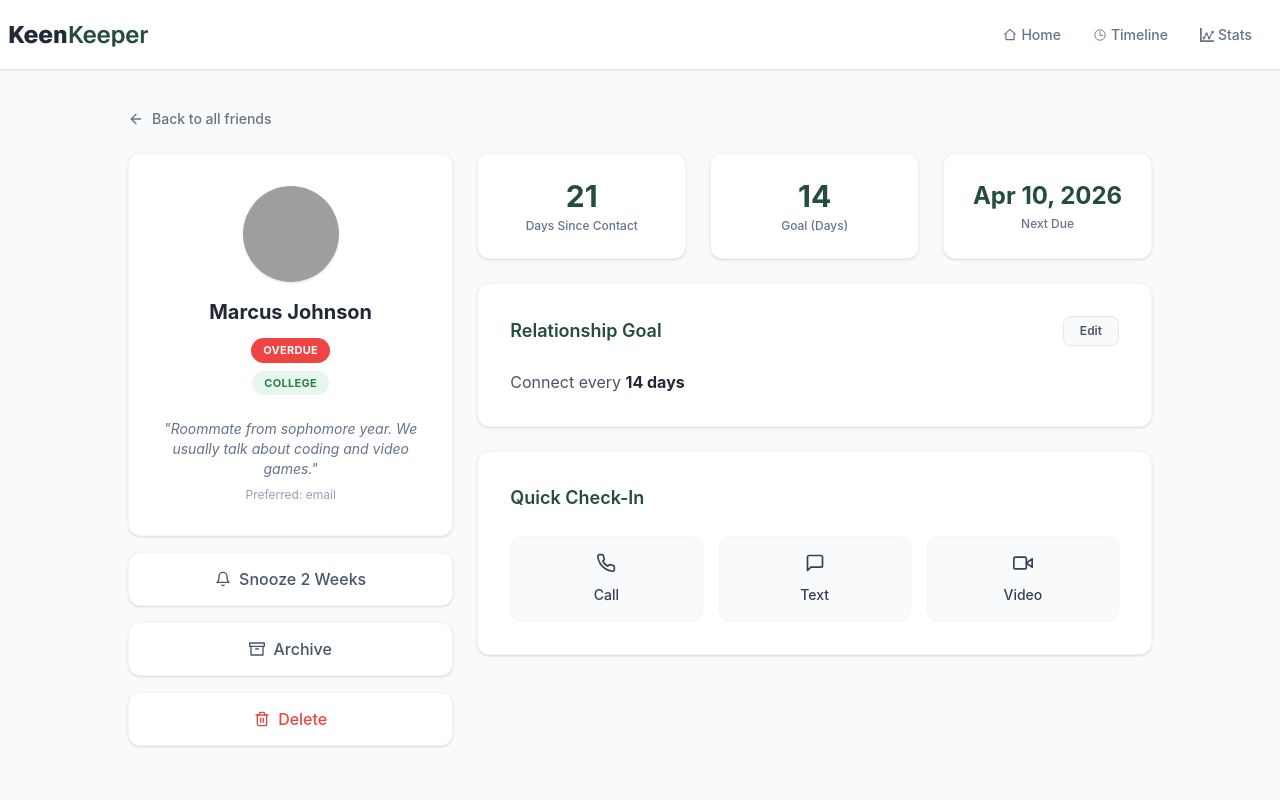
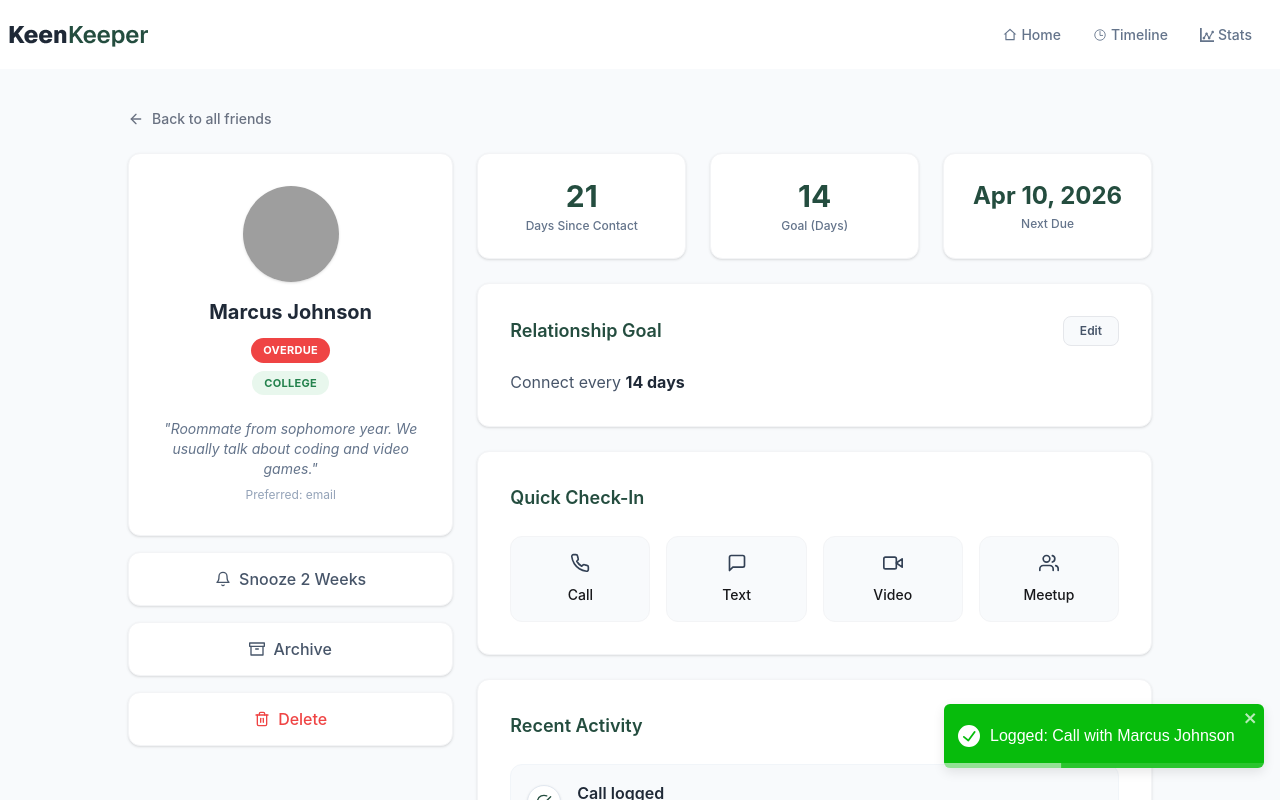
Before and after one commit to musabbirrahman/keen-keeper-A7, a React (Vite) app: page /friendsDetails/1 in a window 1280 px wide. Both pictures are taken after a click on the button "Call". Shown: the top 800 px of the page. Built offline with nearby package versions, Linux system fonts and the light colour scheme; grey boxes are pictures that could not be loaded.

Commit message:
created contex and updated timeline

```diff
--- a/package.json
+++ b/package.json
@@ -15,6 +15,7 @@
     "react-dom": "^19.2.4",
     "react-icons": "^5.6.0",
     "react-router": "^7.14.1",
+    "react-toastify": "^11.0.5",
     "tailwindcss": "^4.2.2"
   },
   "devDependencies": {
--- a/src/Components/Layout/MainLayout.jsx
+++ b/src/Components/Layout/MainLayout.jsx
@@ -1,15 +1,32 @@
-import React from 'react';
-import NavBar from '../../NavBar/NavBar';
-import { Outlet } from 'react-router';
-import Footer from '../HomePage/Footer/Footer';
+import React from "react";
+import NavBar from "../../NavBar/NavBar";
+import { Outlet } from "react-router";
+import Footer from "../HomePage/Footer/Footer";
+import { TimelineProvider } from "../../context/TimelineContext";
+import { ToastContainer } from 'react-toastify';
+import 'react-toastify/dist/ReactToastify.css';
 
 const MainLayout = () => {
   return (
+    <TimelineProvider>
       <div>
         <NavBar></NavBar>
         <Outlet></Outlet>
         <Footer></Footer>
+        <ToastContainer
+          position="bottom-right"
+          autoClose={3000}
+          hideProgressBar={false}
+          newestOnTop={false}
+          closeOnClick
+          rtl={false}
+          pauseOnFocusLoss
+          draggable
+          pauseOnHover
+          theme="colored"
+        />
       </div>
+    </TimelineProvider>
   );
 };
 
--- a/src/context/TimelineContext.jsx
+++ b/src/context/TimelineContext.jsx
@@ -0,0 +1,36 @@
+import React, { createContext, useState, useContext } from 'react';
+
+
+const TimelineContext = createContext();
+
+
+export const TimelineProvider = ({ children }) => {
+  const [timeline, setTimeline] = useState([]);
+
+
+  const logActivity = (type, friendName) => {
+    const newEntry = {
+      id: Date.now(),
+      type: type,
+      friend: friendName,
+      date: new Date().toLocaleDateString('en-US', {
+        month: 'short', day: 'numeric', year: 'numeric'
+      }),
+      time: new Date().toLocaleTimeString('en-US', {
+        hour: '2-digit', minute: '2-digit'
+      })
+    };
+
+
+    setTimeline((prevTimeline) => [newEntry, ...prevTimeline]);
+  };
+
+  return (
+    <TimelineContext.Provider value={{ timeline, logActivity }}>
+      {children}
+    </TimelineContext.Provider>
+  );
+};
+
+
+export const useTimeline = () => useContext(TimelineContext);
--- a/src/pages/FriendsDetails.jsx
+++ b/src/pages/FriendsDetails.jsx
@@ -1,28 +1,29 @@
 import React from 'react';
 import { useLoaderData, useParams, useNavigate } from 'react-router';
-import {
-  FiArrowLeft, FiBell, FiArchive, FiTrash2,
-  FiPhone, FiMessageSquare, FiVideo
-} from 'react-icons/fi';
+import { FiArrowLeft, FiBell, FiArchive, FiTrash2, FiPhone, FiMessageSquare, FiVideo, FiUsers, FiCheckCircle } from 'react-icons/fi';
+import { useTimeline } from '../context/TimelineContext';
+
+
+import { toast } from 'react-toastify';
 
 const FriendsDetails = () => {
   const allFriends = useLoaderData();
   const { id } = useParams();
   const navigate = useNavigate();
 
-  const friend = allFriends.find((currentFriend) => currentFriend.id.toString() === id);
+  const { timeline, logActivity } = useTimeline();
 
-  if (!friend) {
-    return (
-      <div className="min-h-[50vh] flex flex-col items-center justify-center bg-slate-50">
-        <h2 className="text-2xl font-bold text-gray-800">Friend not found</h2>
-        <button onClick={() => navigate(-1)} className="mt-4 text-[#244D3F] hover:underline font-medium">
-          ← Go back
-        </button>
-      </div>
-    );
-  }
+  const friend = allFriends.find((f) => f.id.toString() === id);
 
+  if (!friend) return <div>Friend not found</div>;
+
+  const handleCheckIn = (type) => {
+
+    logActivity(type, friend.name);
+
+
+    toast.success(`Logged: ${type} with ${friend.name}`);
+  };
 
   const statusConfig = {
     'on-track': { label: 'On-Track', color: 'bg-[#244D3F] text-white' },
@@ -40,94 +41,62 @@ const FriendsDetails = () => {
   });
 
   return (
-    <div className="w-full min-h-screen bg-[#F8FAFC] py-10 px-4 sm:px-6 font-sans">
-      <div className="max-w-5xl mx-auto">
+    <div className="w-full min-h-screen bg-[#F8FAFC] py-10 px-4 sm:px-6 font-sans relative overflow-hidden">
 
 
-        <button
-          onClick={() => navigate(-1)}
-          className="group flex items-center text-gray-500 hover:text-[#244D3F] transition-colors mb-6 font-medium text-sm"
-        >
-          <FiArrowLeft className="w-4 h-4 mr-2 group-hover:-translate-x-1 transition-transform" />
-          Back to all friends
+
+      <div className="max-w-5xl mx-auto">
+        <button onClick={() => navigate(-1)} className="group flex items-center text-gray-500 hover:text-[#244D3F] transition-colors mb-6 font-medium text-sm">
+          <FiArrowLeft className="w-4 h-4 mr-2 group-hover:-translate-x-1 transition-transform" /> Back to all friends
         </button>
-
 
         <div className="grid grid-cols-1 lg:grid-cols-12 gap-6">
 
-
           <div className="lg:col-span-4 flex flex-col gap-4">
-
-
             <div className="bg-white rounded-xl shadow-sm border border-gray-100 p-8 flex flex-col items-center text-center">
-              <img
-                src={friend.picture}
-                alt={friend.name}
-                className="w-24 h-24 rounded-full object-cover mb-4 shadow-sm"
-              />
-              <h1 className="text-xl font-bold text-[#1F2937] mb-3">
-                {friend.name}
-              </h1>
-
+              <img src={friend.picture} alt={friend.name} className="w-24 h-24 rounded-full object-cover mb-4 shadow-sm" />
+              <h1 className="text-xl font-bold text-[#1F2937] mb-3">{friend.name}</h1>
               <div className="flex flex-col gap-2 mb-6 items-center">
                 <span className={`px-3 py-1 text-[11px] font-bold rounded-full uppercase tracking-wide ${statusStyle.color}`}>
                   {statusStyle.label}
                 </span>
-
-
                 {friend.tags && friend.tags.length > 0 && (
                   <span className="bg-[#E8F7ED] text-[#24824D] text-[11px] font-bold px-3 py-1 rounded-full uppercase tracking-wide">
                     {friend.tags[0]}
                   </span>
                 )}
               </div>
-
-              <p className="italic text-[#64748B] text-sm mb-2">
-                "{friend.bio}"
-              </p>
-              <p className="text-[#94A3B8] text-xs">
-                Preferred: email
-              </p>
+              <p className="italic text-[#64748B] text-sm mb-2">"{friend.bio}"</p>
+              <p className="text-[#94A3B8] text-xs">Preferred: email</p>
             </div>
-
 
             <button className="w-full bg-white border border-gray-100 rounded-xl py-3.5 flex items-center justify-center gap-2 font-medium text-[#475569] shadow-sm hover:bg-gray-50 transition-colors">
               <FiBell className="w-4 h-4" /> Snooze 2 Weeks
             </button>
-
             <button className="w-full bg-white border border-gray-100 rounded-xl py-3.5 flex items-center justify-center gap-2 font-medium text-[#475569] shadow-sm hover:bg-gray-50 transition-colors">
               <FiArchive className="w-4 h-4" /> Archive
             </button>
-
             <button className="w-full bg-white border border-gray-100 rounded-xl py-3.5 flex items-center justify-center gap-2 font-medium text-[#EF4444] shadow-sm hover:bg-red-50 transition-colors">
               <FiTrash2 className="w-4 h-4" /> Delete
             </button>
-
           </div>
-
 
           <div className="lg:col-span-8 flex flex-col gap-6">
 
-
             <div className="grid grid-cols-1 sm:grid-cols-3 gap-4 sm:gap-6">
-
               <div className="bg-white rounded-xl shadow-sm border border-gray-100 p-6 flex flex-col items-center justify-center text-center">
                 <h2 className="text-3xl font-bold text-[#244D3F] mb-1">{friend.days_since_contact}</h2>
                 <p className="text-xs font-medium text-[#64748B]">Days Since Contact</p>
               </div>
-
               <div className="bg-white rounded-xl shadow-sm border border-gray-100 p-6 flex flex-col items-center justify-center text-center">
                 <h2 className="text-3xl font-bold text-[#244D3F] mb-1">{friend.goal}</h2>
                 <p className="text-xs font-medium text-[#64748B]">Goal (Days)</p>
               </div>
-
               <div className="bg-white rounded-xl shadow-sm border border-gray-100 p-6 flex flex-col items-center justify-center text-center">
                 <h2 className="text-2xl font-bold text-[#244D3F] mb-1">{formattedDate}</h2>
                 <p className="text-xs font-medium text-[#64748B]">Next Due</p>
               </div>
-
             </div>
-
 
             <div className="bg-white rounded-xl shadow-sm border border-gray-100 p-6 sm:p-8">
               <div className="flex justify-between items-center mb-6">
@@ -141,30 +110,50 @@ const FriendsDetails = () => {
               </p>
             </div>
 
-
             <div className="bg-white rounded-xl shadow-sm border border-gray-100 p-6 sm:p-8">
               <h3 className="text-[#244D3F] font-semibold text-lg mb-6">Quick Check-In</h3>
-
-              <div className="grid grid-cols-3 gap-3 sm:gap-4">
-                <button className="flex flex-col items-center justify-center p-4 bg-[#F8FAFC] border border-gray-100 rounded-xl hover:bg-gray-100 transition-colors gap-3">
-                  <FiPhone className="w-5 h-5 text-[#334155]" />
-                  <span className="text-sm font-medium text-[#334155]">Call</span>
+              <div className="grid grid-cols-2 sm:grid-cols-4 gap-3 sm:gap-4">
+                <button onClick={() => handleCheckIn('Call')} className="flex flex-col items-center justify-center p-4 bg-[#F8FAFC] border border-gray-100 rounded-xl hover:bg-[#E8F7ED] hover:text-[#244D3F] transition-all gap-3 group">
+                  <FiPhone className="w-5 h-5 text-[#334155] group-hover:text-[#244D3F]" />
+                  <span className="text-sm font-medium">Call</span>
                 </button>
-
-                <button className="flex flex-col items-center justify-center p-4 bg-[#F8FAFC] border border-gray-100 rounded-xl hover:bg-gray-100 transition-colors gap-3">
-                  <FiMessageSquare className="w-5 h-5 text-[#334155]" />
-                  <span className="text-sm font-medium text-[#334155]">Text</span>
+                <button onClick={() => handleCheckIn('Text')} className="flex flex-col items-center justify-center p-4 bg-[#F8FAFC] border border-gray-100 rounded-xl hover:bg-[#E8F7ED] hover:text-[#244D3F] transition-all gap-3 group">
+                  <FiMessageSquare className="w-5 h-5 text-[#334155] group-hover:text-[#244D3F]" />
+                  <span className="text-sm font-medium">Text</span>
                 </button>
-
-                <button className="flex flex-col items-center justify-center p-4 bg-[#F8FAFC] border border-gray-100 rounded-xl hover:bg-gray-100 transition-colors gap-3">
-                  <FiVideo className="w-5 h-5 text-[#334155]" />
-                  <span className="text-sm font-medium text-[#334155]">Video</span>
+                <button onClick={() => handleCheckIn('Video')} className="flex flex-col items-center justify-center p-4 bg-[#F8FAFC] border border-gray-100 rounded-xl hover:bg-[#E8F7ED] hover:text-[#244D3F] transition-all gap-3 group">
+                  <FiVideo className="w-5 h-5 text-[#334155] group-hover:text-[#244D3F]" />
+                  <span className="text-sm font-medium">Video</span>
+                </button>
+                <button onClick={() => handleCheckIn('Meetup')} className="flex flex-col items-center justify-center p-4 bg-[#F8FAFC] border border-gray-100 rounded-xl hover:bg-[#E8F7ED] hover:text-[#244D3F] transition-all gap-3 group">
+                  <FiUsers className="w-5 h-5 text-[#334155] group-hover:text-[#244D3F]" />
+                  <span className="text-sm font-medium">Meetup</span>
                 </button>
               </div>
             </div>
 
+            {timeline.filter(entry => entry.friend === friend.name).length > 0 && (
+              <div className="bg-white rounded-xl shadow-sm border border-gray-100 p-6 sm:p-8">
+                <h3 className="text-[#244D3F] font-semibold text-lg mb-6">Recent Activity</h3>
+                <div className="flex flex-col gap-4">
+                  {timeline
+                    .filter(entry => entry.friend === friend.name)
+                    .map((entry) => (
+                    <div key={entry.id} className="flex items-start gap-4 p-4 rounded-xl bg-slate-50 border border-slate-100">
+                      <div className="p-2 bg-white rounded-full shadow-sm mt-1 border border-slate-200">
+                        <FiCheckCircle className="w-4 h-4 text-[#244D3F]" />
+                      </div>
+                      <div>
+                        <p className="font-semibold text-[#1F2937]">{entry.type} logged</p>
+                        <p className="text-sm text-[#64748B] mt-1">{entry.date} at {entry.time}</p>
+                      </div>
+                    </div>
+                  ))}
+                </div>
+              </div>
+            )}
+
           </div>
-
         </div>
       </div>
     </div>
--- a/src/pages/Timeline.jsx
+++ b/src/pages/Timeline.jsx
@@ -1,59 +1,39 @@
 import React, { useState } from 'react';
 import { FiUsers, FiMessageSquare, FiVideo, FiPhone } from 'react-icons/fi';
-
+import { useTimeline } from '../context/TimelineContext';
 
 const iconConfig = {
-  'Meetup': {
-    icon: FiUsers,
-    textColor: 'text-amber-600',
-    bgColor: 'bg-amber-100'
-  },
-  'Text': {
-    icon: FiMessageSquare,
-    textColor: 'text-blue-500',
-    bgColor: 'bg-blue-100'
-  },
-  'Video': {
-    icon: FiVideo,
-    textColor: 'text-purple-600',
-    bgColor: 'bg-purple-100'
-  },
-  'Call': {
-    icon: FiPhone,
-    textColor: 'text-emerald-600',
-    bgColor: 'bg-emerald-100'
-  }
+  'Meetup': { icon: FiUsers, textColor: 'text-amber-600', bgColor: 'bg-amber-100' },
+  'Text': { icon: FiMessageSquare, textColor: 'text-blue-500', bgColor: 'bg-blue-100' },
+  'Video': { icon: FiVideo, textColor: 'text-purple-600', bgColor: 'bg-purple-100' },
+  'Call': { icon: FiPhone, textColor: 'text-emerald-600', bgColor: 'bg-emerald-100' }
 };
 
 const Timeline = () => {
   const [filter, setFilter] = useState('All');
 
-  const timelineData = [
-    { id: 1, type: "Meetup", friend: "Tom Baker", date: "March 29, 2026" },
-    { id: 2, type: "Text", friend: "Sarah Chen", date: "March 28, 2026" },
-    { id: 4, type: "Video", friend: "Aisha Patel", date: "March 23, 2026" },
-
-  ];
+  const { timeline } = useTimeline();
 
   const filteredData = filter === 'All'
-    ? timelineData
-    : timelineData.filter(item => item.type === filter);
+    ? timeline
+    : timeline.filter(item => item.type === filter);
 
   return (
     <div className="min-h-screen bg-[#F8FAFC] py-12 px-4 sm:px-6 font-sans">
       <div className="max-w-3xl mx-auto">
 
 
-        <div className="mb-8">
-          <h1 className="text-[32px] sm:text-[40px] font-extrabold text-[#111827] mb-6 tracking-tight">
+        <div className="mb-8 flex flex-col sm:flex-row sm:items-center sm:justify-between gap-4">
+          <h1 className="text-3xl sm:text-[40px] font-extrabold text-[#111827] tracking-tight">
             Timeline
           </h1>
 
-          <div className="relative inline-block w-48">
+
+          <div className="w-full sm:w-auto">
             <select
               value={filter}
               onChange={(e) => setFilter(e.target.value)}
-              className="block w-full appearance-none bg-[#F8FAFC] border border-gray-200 text-[#4B5563] text-sm py-2.5 pl-4 pr-8 rounded-lg shadow-sm focus:outline-none focus:ring-2 focus:ring-[#244D3F]/20 focus:border-[#244D3F] transition-colors cursor-pointer"
+              className="select select-bordered w-full sm:w-[200px] bg-white focus:outline-none focus:border-[#244D3F]"
             >
               <option value="All">Filter timeline</option>
               <option value="Meetup">Meetup</option>
@@ -61,29 +41,19 @@ const Timeline = () => {
               <option value="Text">Text</option>
               <option value="Video">Video</option>
             </select>
-
-            <div className="pointer-events-none absolute inset-y-0 right-0 flex items-center px-3 text-gray-400">
-              <svg className="fill-current h-4 w-4" xmlns="http://www.w3.org/2000/svg" viewBox="0 0 20 20">
-                <path d="M9.293 12.95l.707.707L15.657 8l-1.414-1.414L10 10.828 5.757 6.586 4.343 8z"/>
-              </svg>
-            </div>
           </div>
         </div>
+
 
 
         <div className="flex flex-col gap-3.5">
           {filteredData.length > 0 ? (
             filteredData.map((item) => {
-
               const IconComponent = iconConfig[item.type].icon;
               const { textColor, bgColor } = iconConfig[item.type];
 
               return (
-                <div
-                  key={item.id}
-                  className="bg-white border border-gray-100 rounded-xl p-4 sm:p-5 flex items-center gap-4 sm:gap-5 shadow-sm hover:shadow-md transition-shadow duration-200"
-                >
-
+                <div key={item.id} className="bg-white border border-gray-100 rounded-xl p-4 sm:p-5 flex items-center gap-4 sm:gap-5 shadow-sm hover:shadow-md transition-shadow duration-200">
                   <div className={`flex-shrink-0 w-12 h-12 flex items-center justify-center rounded-full ${bgColor}`}>
                     <IconComponent className={`w-5 h-5 ${textColor}`} />
                   </div>
@@ -94,7 +64,7 @@ const Timeline = () => {
                       <span className="text-[#6B7280] ml-1">with {item.friend}</span>
                     </p>
                     <p className="text-[13px] sm:text-[14px] font-medium text-[#9CA3AF] mt-0.5">
-                      {item.date}
+                      {item.date} at {item.time}
                     </p>
                   </div>
                 </div>
@@ -102,7 +72,7 @@ const Timeline = () => {
             })
           ) : (
             <div className="text-center py-10 bg-white border border-gray-100 rounded-xl">
-              <p className="text-[#6B7280]">No timeline events found for this filter.</p>
+              <p className="text-[#6B7280]">No timeline events yet! Go to a friend's profile to log a check-in.</p>
             </div>
           )}
         </div>
```
Also changed, not shown: 1 other file (tests, documents, lock files or other folders). Lines whose indentation alone changed are shown as unchanged.
